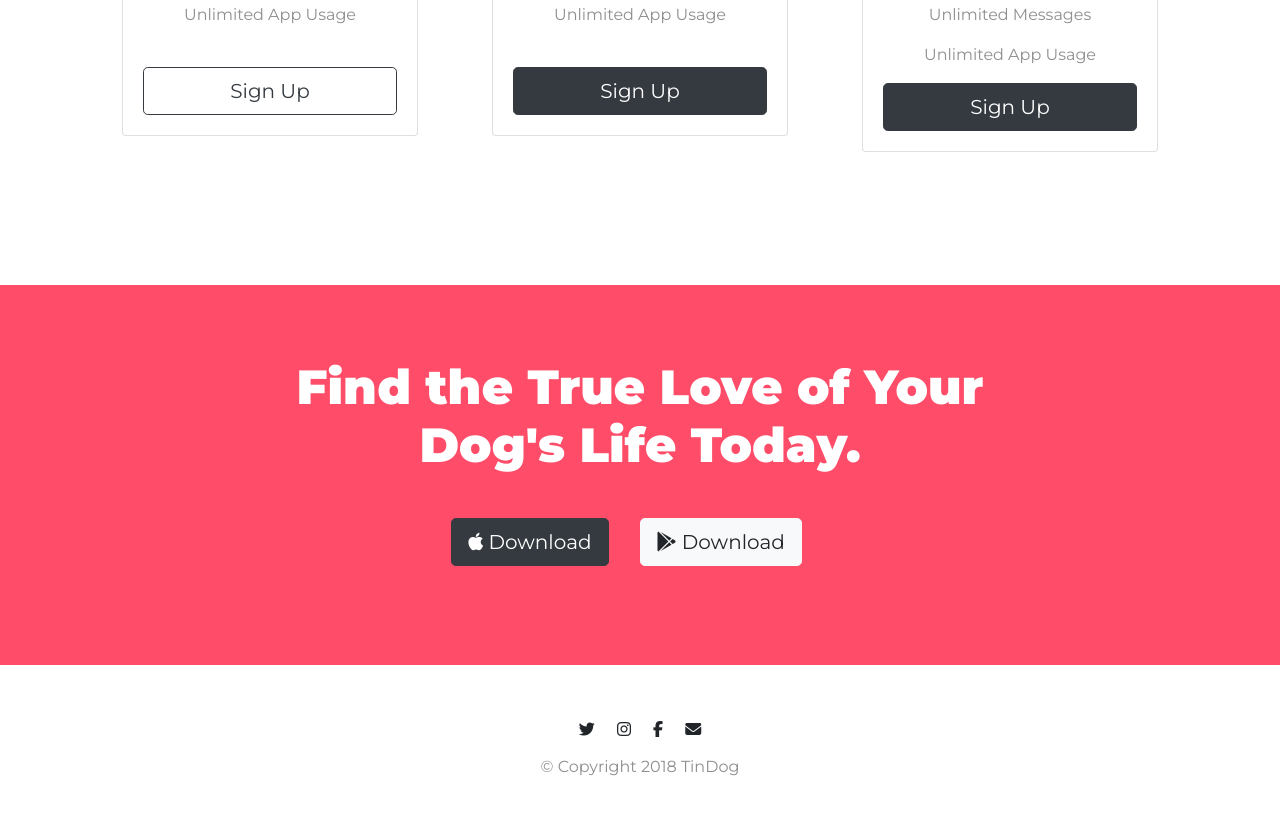
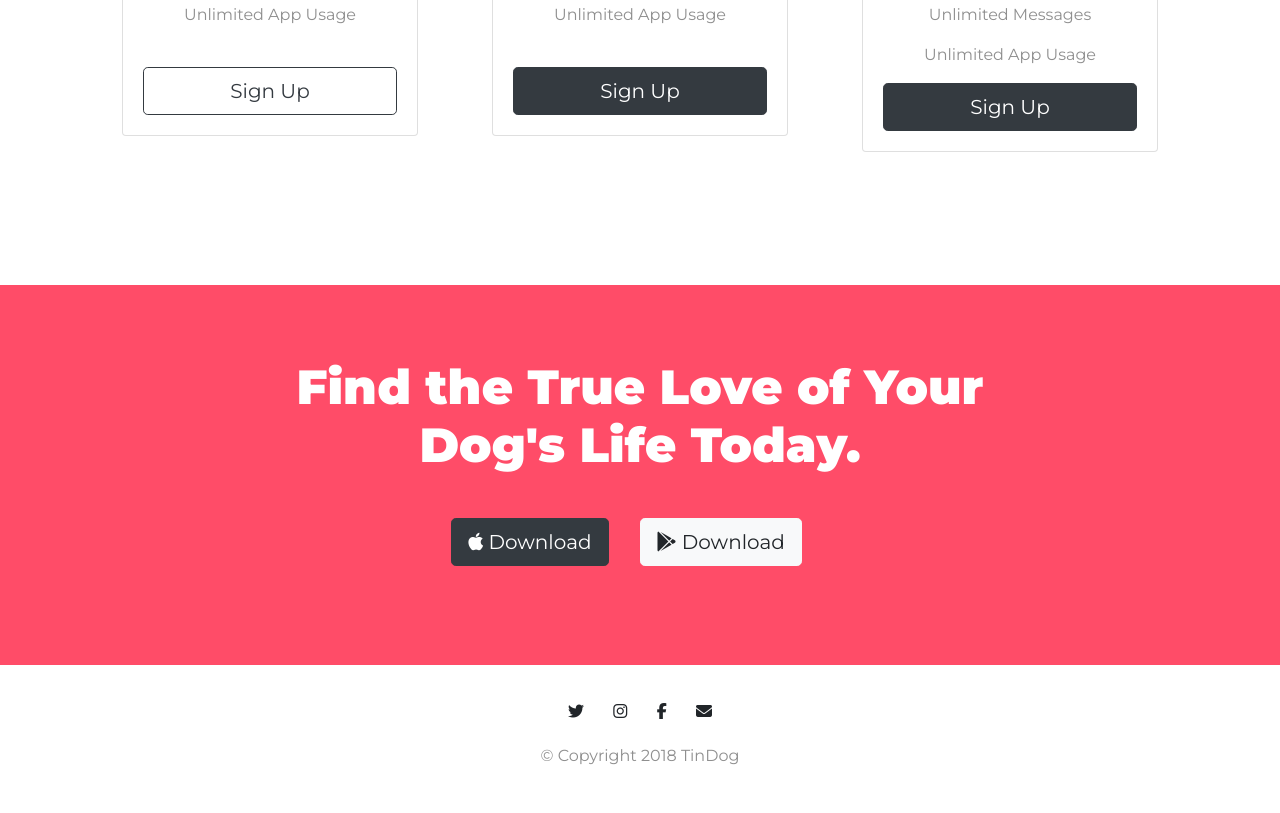
Before and after one commit to roshan0708/Tindog, a plain HTML site: page index.html in a window 1280 px wide. Shown: the part 2298-3111 px from the top of the page. Drawn offline with nearby package versions, Linux system fonts and the light colour scheme.

Commit message:
fixed footer

```diff
--- a/css/styles.css
+++ b/css/styles.css
@@ -163,6 +163,10 @@ h2 {
   background-color: #fff;
 }
 
+#footer .container-fluid{
+  padding: 1%;
+}
+
 .footer-icon {
   margin: 2% 1%;
 }
```
